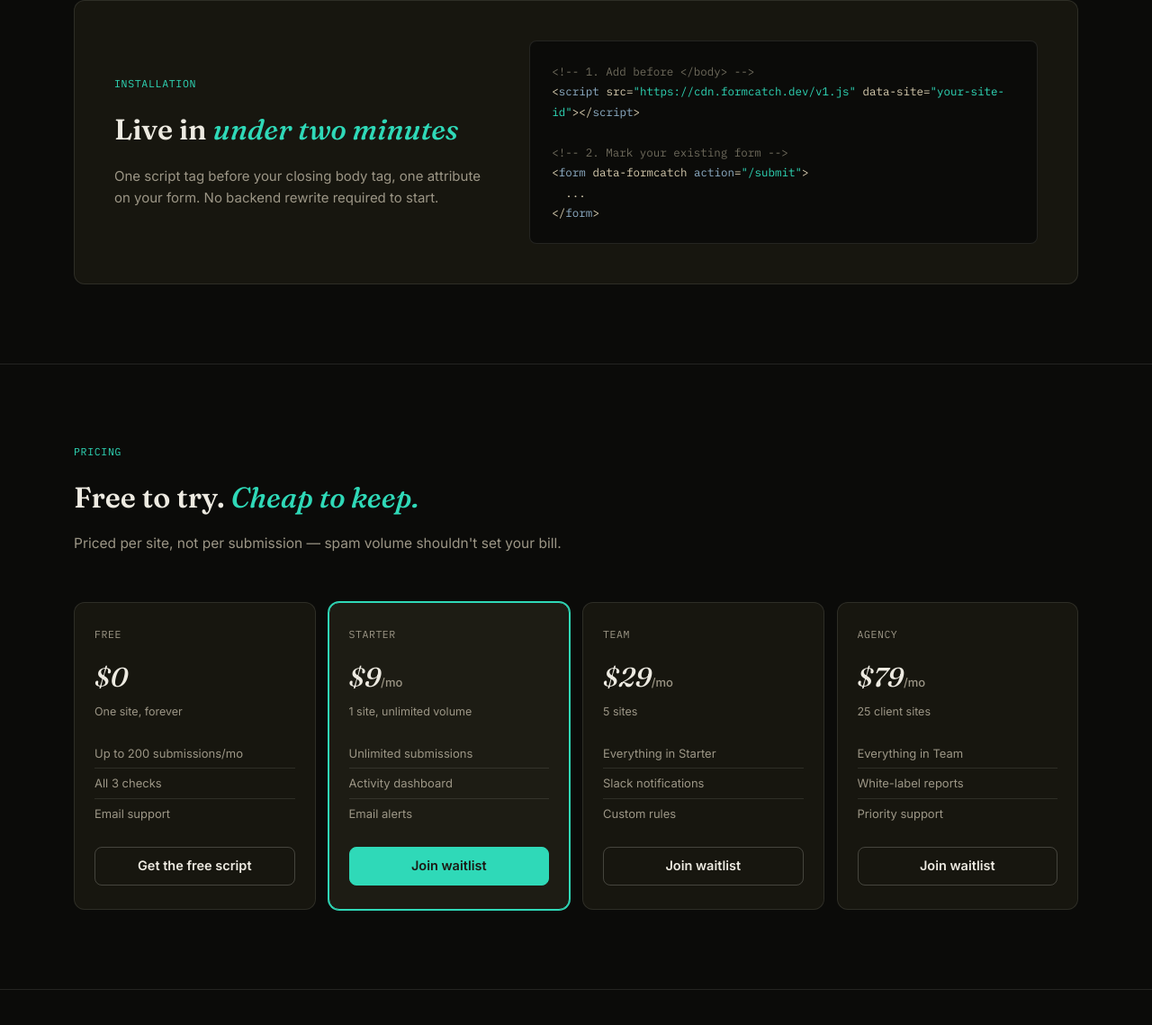
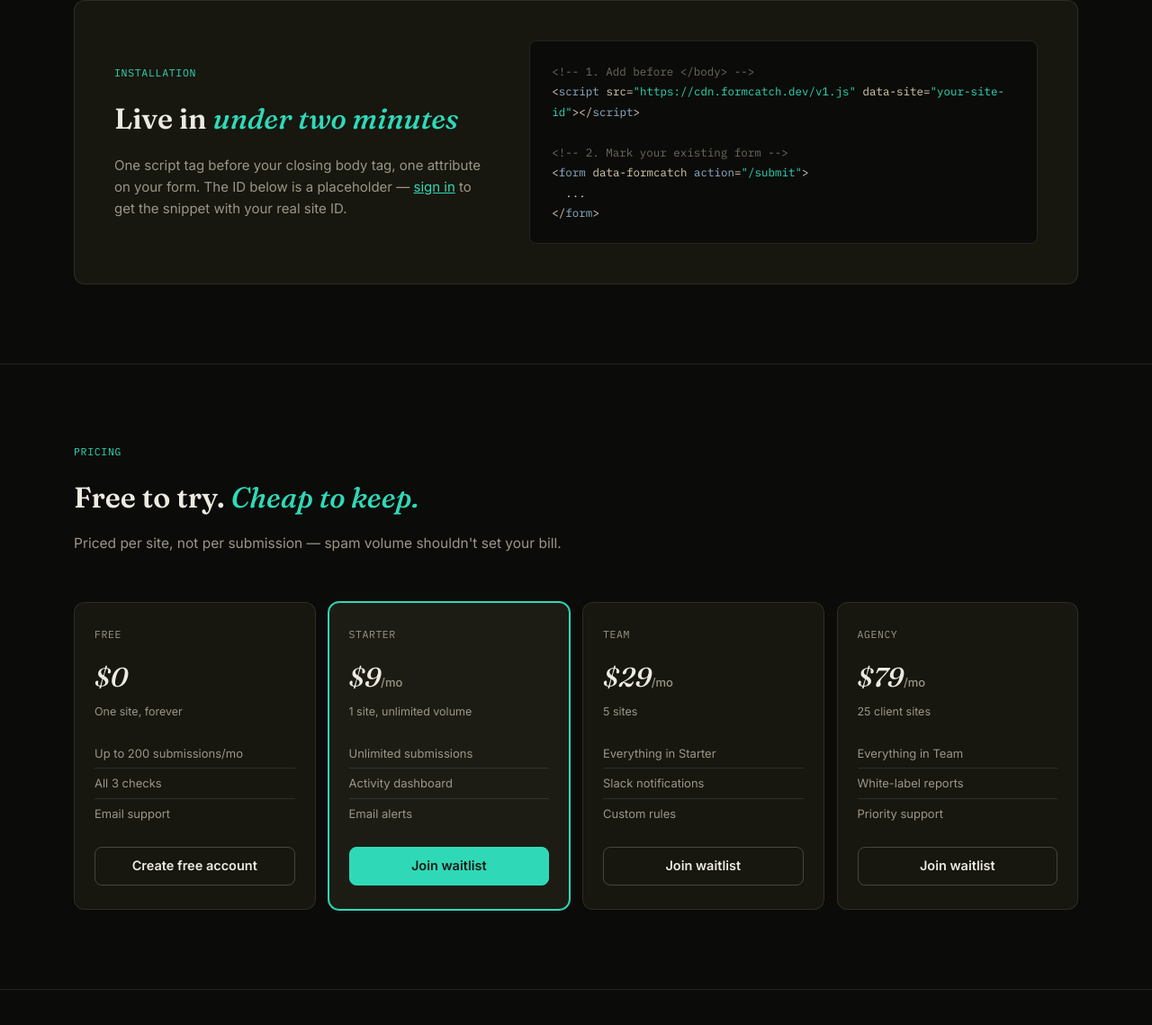
Before and after one commit to enockdev24/formcatch, a website: page index.html in a window 1280 px wide. Shown: the part 1657-2796 px from the top of the page at 90% size. Drawn offline with Linux system fonts and the light colour scheme.

Commit message:
Change links to create free account
Updated call-to-action links to direct users to account creation instead of installation.

```diff
--- a/index.html
+++ b/index.html
@@ -176,7 +176,7 @@
       <h1>Stop reading spam.<br><em>Keep reading customers.</em></h1>
       <p class="lede">Formcatch sits in front of any contact form and filters out bots before they reach your inbox — no CAPTCHA, no friction for real people.</p>
       <div class="hero-actions">
-        <a href="#install" class="fc-btn fc-btn--primary" style="background:var(--gold); color:#1C1A15;">Add to your site — free</a>
+        <a href="login.html" class="fc-btn fc-btn--primary" style="background:var(--gold); color:#1C1A15;">Create free account</a>
         <a href="#how" class="fc-btn fc-btn--secondary" style="background:transparent; border-color:var(--line-strong); color:var(--text);">See how it works</a>
       </div>
     </div>
@@ -233,7 +233,7 @@
       <div>
         <div class="section-label">Installation</div>
         <h2>Live in <em>under two minutes</em></h2>
-        <p style="color:var(--text-dim); font-size:15px;">One script tag before your closing body tag, one attribute on your form. No backend rewrite required to start.</p>
+        <p style="color:var(--text-dim); font-size:15px;">One script tag before your closing body tag, one attribute on your form. The ID below is a placeholder — <a href="login.html" style="color:var(--gold);">sign in</a> to get the snippet with your real site ID.</p>
       </div>
       <div class="code-block">
 <span class="com">&lt;!-- 1. Add before &lt;/body&gt; --&gt;</span><br>
@@ -260,7 +260,7 @@
         <div class="plan-price">$0</div>
         <div class="plan-desc">One site, forever</div>
         <ul class="plan-features"><li>Up to 200 submissions/mo</li><li>All 3 checks</li><li>Email support</li></ul>
-        <a href="#install" class="plan-cta fc-btn fc-btn--secondary" style="background:transparent; border-color:var(--line-strong); color:var(--text);">Get the free script</a>
+        <a href="login.html" class="plan-cta fc-btn fc-btn--secondary" style="background:transparent; border-color:var(--line-strong); color:var(--text);">Create free account</a>
       </div>
       <div class="plan featured">
         <div class="plan-name">STARTER</div>
@@ -293,7 +293,7 @@
       <div class="section-label">Get started</div>
       <h2>Built for <em>one form</em>, ready for many.</h2>
       <p class="closing-note">Start on the free tier with a single site. Nothing here requires a credit card, a call, or a meeting.</p>
-      <a href="#install" class="fc-btn fc-btn--primary" style="background:var(--gold); color:#1C1A15;">Add to your site — free</a>
+      <a href="login.html" class="fc-btn fc-btn--primary" style="background:var(--gold); color:#1C1A15;">Create free account</a>
     </div>
     <div class="attributes">
       <div class="attribute"><div class="attribute-num">01</div><h4>One script tag</h4><p>No SDK, no build step, no dependency to manage.</p></div>
```
